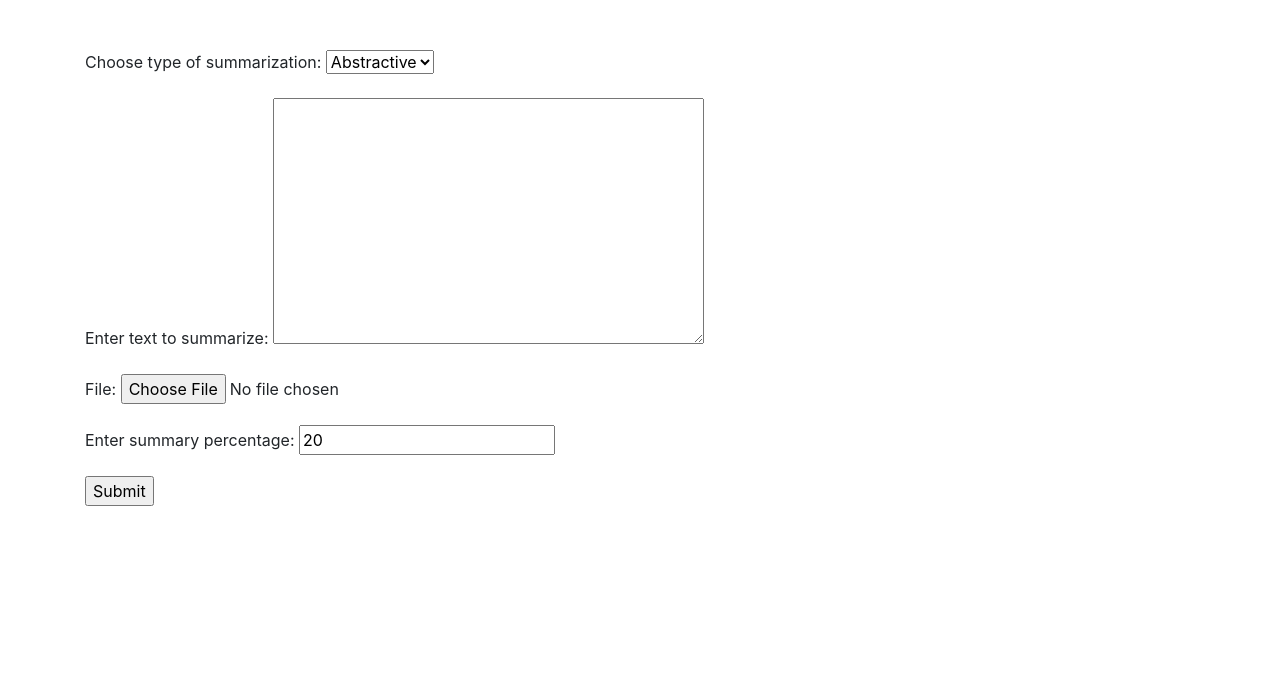
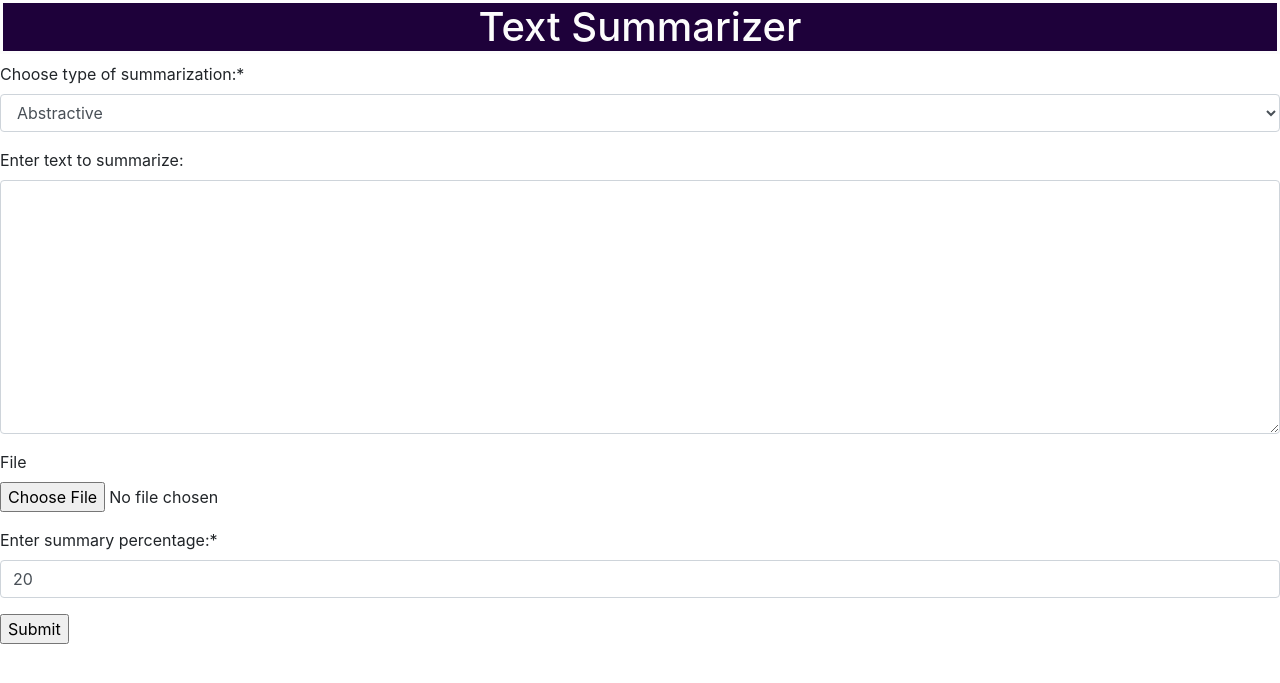
Before and after one commit to ArhumIshtiaq/text-summarization-web-app, a Django app: page / in a window 1280 px wide. Shown: the top 683 px of the page. Run offline with Django 3.2, Linux system fonts and the light colour scheme; parts of the project's set-up code (start-up, migrations or seed data) failed here and were passed over; some libraries are stand-ins or nearby versions.

Commit message:
Add files via upload

```diff
--- a/textsummarizer/summary/templates/summary/index.html
+++ b/textsummarizer/summary/templates/summary/index.html
@@ -1,22 +1,43 @@
+{% load crispy_forms_tags %}
 <!doctype html>
 <html lang="en">
+
 <head>
   <meta charset="utf-8">
   <meta name="viewport" content="width=device-width, initial-scale=1, shrink-to-fit=no">
-    <link rel="stylesheet" href="https://maxcdn.bootstrapcdn.com/bootstrap/4.0.0/css/bootstrap.min.css" integrity="sha384-Gn5384xqQ1aoWXA+058RXPxPg6fy4IWvTNh0E263XmFcJlSAwiGgFAW/dAiS6JXm" crossorigin="anonymous">
+  <link rel="stylesheet" href="https://maxcdn.bootstrapcdn.com/bootstrap/4.0.0/css/bootstrap.min.css"
+    integrity="sha384-Gn5384xqQ1aoWXA+058RXPxPg6fy4IWvTNh0E263XmFcJlSAwiGgFAW/dAiS6JXm" crossorigin="anonymous">
 
   <title>Text Summarization</title>
+
 </head>
+
 <body>
-      <div class="container" style="padding-top:50px">
+  <STYLE type="text/css">
+    H1 {
+      text-align: center;
+      border-style: solid;
+      background-color: rgb(30, 1, 58);
+      color: rgb(252, 252, 252);
+    }
+  </STYLE>
+  <H1> Text Summarizer </H1>
+  <div class="form-group">
     <form method="post" enctype="multipart/form-data">
       {% csrf_token %}
-            {{form.as_p}}
+      {{form|crispy}}
       <input type="submit" value="Submit">
     </form>
   </div>
-    <script src="https://code.jquery.com/jquery-3.2.1.slim.min.js" integrity="sha384-KJ3o2DKtIkvYIK3UENzmM7KCkRr/rE9/Qpg6aAZGJwFDMVNA/GpGFF93hXpG5KkN" crossorigin="anonymous"></script>
-    <script src="https://cdnjs.cloudflare.com/ajax/libs/popper.js/1.12.9/umd/popper.min.js" integrity="sha384-ApNbgh9B+Y1QKtv3Rn7W3mgPxhU9K/ScQsAP7hUibX39j7fakFPskvXusvfa0b4Q" crossorigin="anonymous"></script>
-    <script src="https://maxcdn.bootstrapcdn.com/bootstrap/4.0.0/js/bootstrap.min.js" integrity="sha384-JZR6Spejh4U02d8jOt6vLEHfe/JQGiRRSQQxSfFWpi1MquVdAyjUar5+76PVCmYl" crossorigin="anonymous"></script>
+  <script src="https://code.jquery.com/jquery-3.2.1.slim.min.js"
+    integrity="sha384-KJ3o2DKtIkvYIK3UENzmM7KCkRr/rE9/Qpg6aAZGJwFDMVNA/GpGFF93hXpG5KkN"
+    crossorigin="anonymous"></script>
+  <script src="https://cdnjs.cloudflare.com/ajax/libs/popper.js/1.12.9/umd/popper.min.js"
+    integrity="sha384-ApNbgh9B+Y1QKtv3Rn7W3mgPxhU9K/ScQsAP7hUibX39j7fakFPskvXusvfa0b4Q"
+    crossorigin="anonymous"></script>
+  <script src="https://maxcdn.bootstrapcdn.com/bootstrap/4.0.0/js/bootstrap.min.js"
+    integrity="sha384-JZR6Spejh4U02d8jOt6vLEHfe/JQGiRRSQQxSfFWpi1MquVdAyjUar5+76PVCmYl"
+    crossorigin="anonymous"></script>
 </body>
+
 </html>
```
Lines whose indentation alone changed are shown as unchanged.
